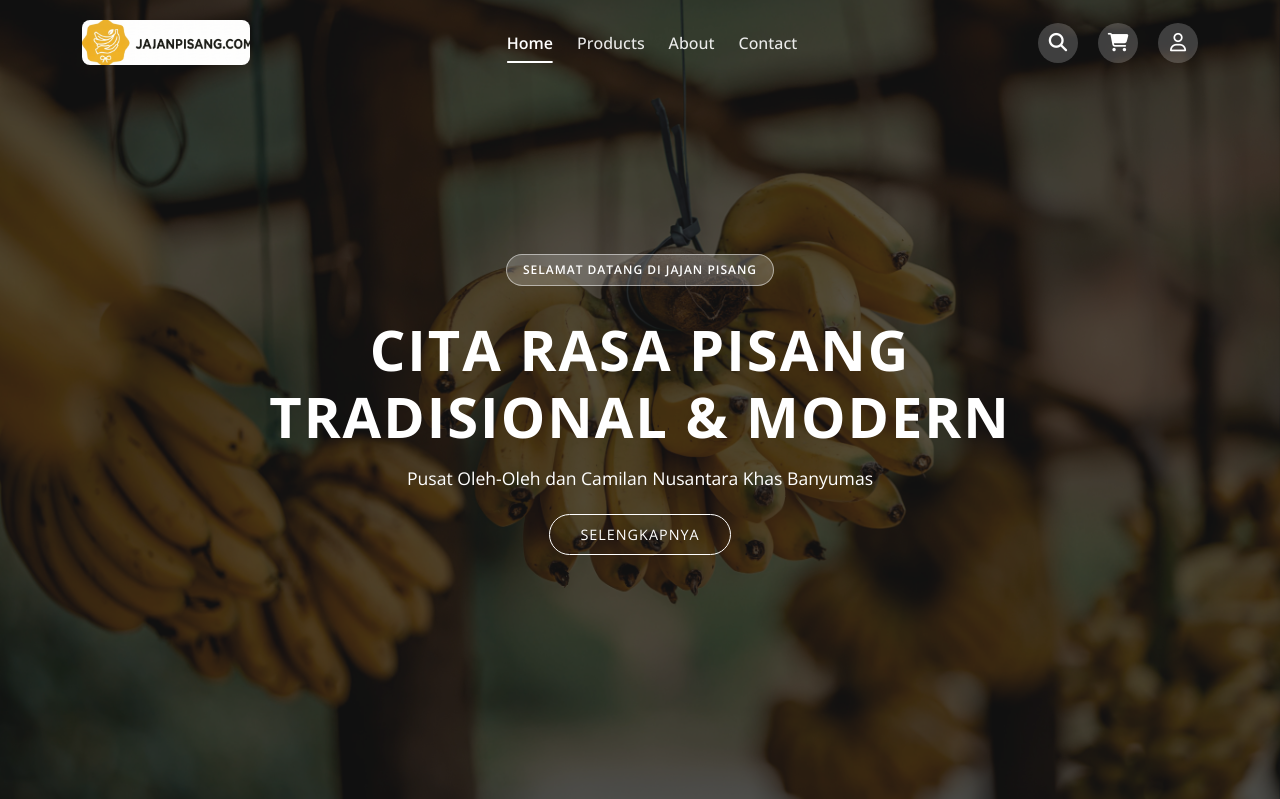
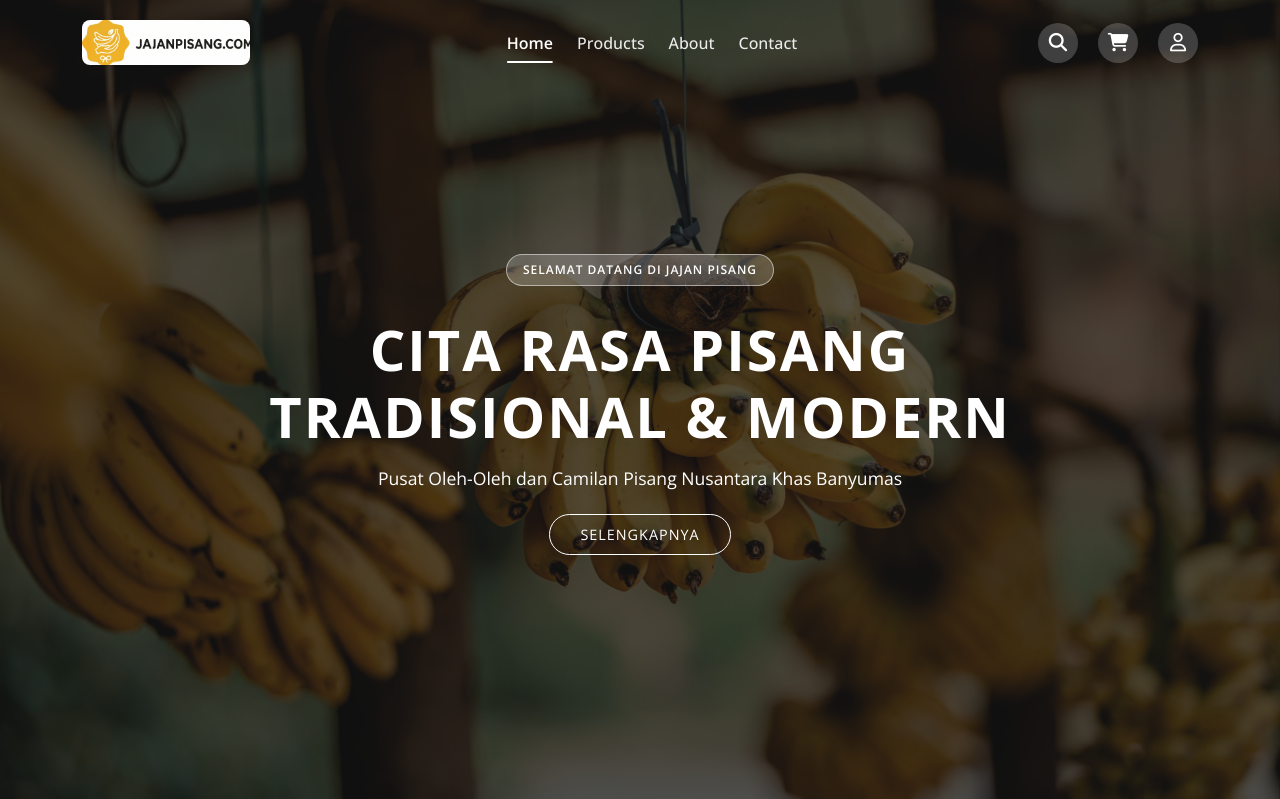
Before and after one commit to adcp-cz/banana-crunch_website, a PHP site: page / in a window 1280 px wide. Shown: the top 799 px of the page. Run offline with PHP 8.4, Linux system fonts and the light colour scheme; data comes from the database, SQL or seed files in the repository.

Commit message:
feat: unknown

```diff
--- a/about.php
+++ b/about.php
@@ -91,7 +91,7 @@
                 </div>
                 <div class="col-lg-6" data-aos="fade-left">
                     <h2 class="fw-bold mb-4">Filosofi Kami</h2>
-                    <p class="mb-4 text-muted">Didirikan di Purwokerto, Jajan Pisang lahir dari kecintaan kami terhadap potensi hasil bumi Indonesia. Kami percaya bahwa pengolahan yang tepatâ€”mulai dari pemilihan bahan baku hingga proses produksiâ€”dapat mengangkat derajat produk lokal ke taraf premium.</p>
+                    <p class="mb-4 text-muted">Didirikan di Purwokerto, Jajan Pisang lahir dari kecintaan kami terhadap potensi hasil bumi Indonesia. Kami percaya bahwa pengolahan yang tepat mulai dari pemilihan bahan baku hingga proses produksi dapat mengangkat derajat produk lokal ke taraf premium.</p>
                     <p class="text-muted">Fokus kami bukan sekadar berjualan, melainkan membangun ekosistem yang menghubungkan kualitas petani dengan keinginan konsumen akan camilan yang sehat, alami, dan autentik.</p>
                 </div>
             </div>
--- a/index.php
+++ b/index.php
@@ -411,7 +411,7 @@ $result = mysqli_query($koneksi, $query);
         <div class="container hero-content" data-aos="fade-up">
             <div class="section-pill text-white" style="background: rgba(255,255,255,0.2); border: 1px solid rgba(255,255,255,0.5);">Selamat Datang di Jajan Pisang</div>
             <h1 class="hero-title">CITA RASA PISANG<br>TRADISIONAL & MODERN</h1>
-            <p class="hero-desc">Pusat Oleh-Oleh dan Camilan Nusantara Khas Banyumas</p>
+            <p class="hero-desc">Pusat Oleh-Oleh dan Camilan Pisang Nusantara Khas Banyumas</p>
             <a href="#tentang" class="btn-hero-outline">SELENGKAPNYA</a>
         </div>
     </header>
```
Also changed, not shown: assets/images/users/1781708207_5.jpg (deleted), assets/images/users/1782237014_5.jpg (added).
